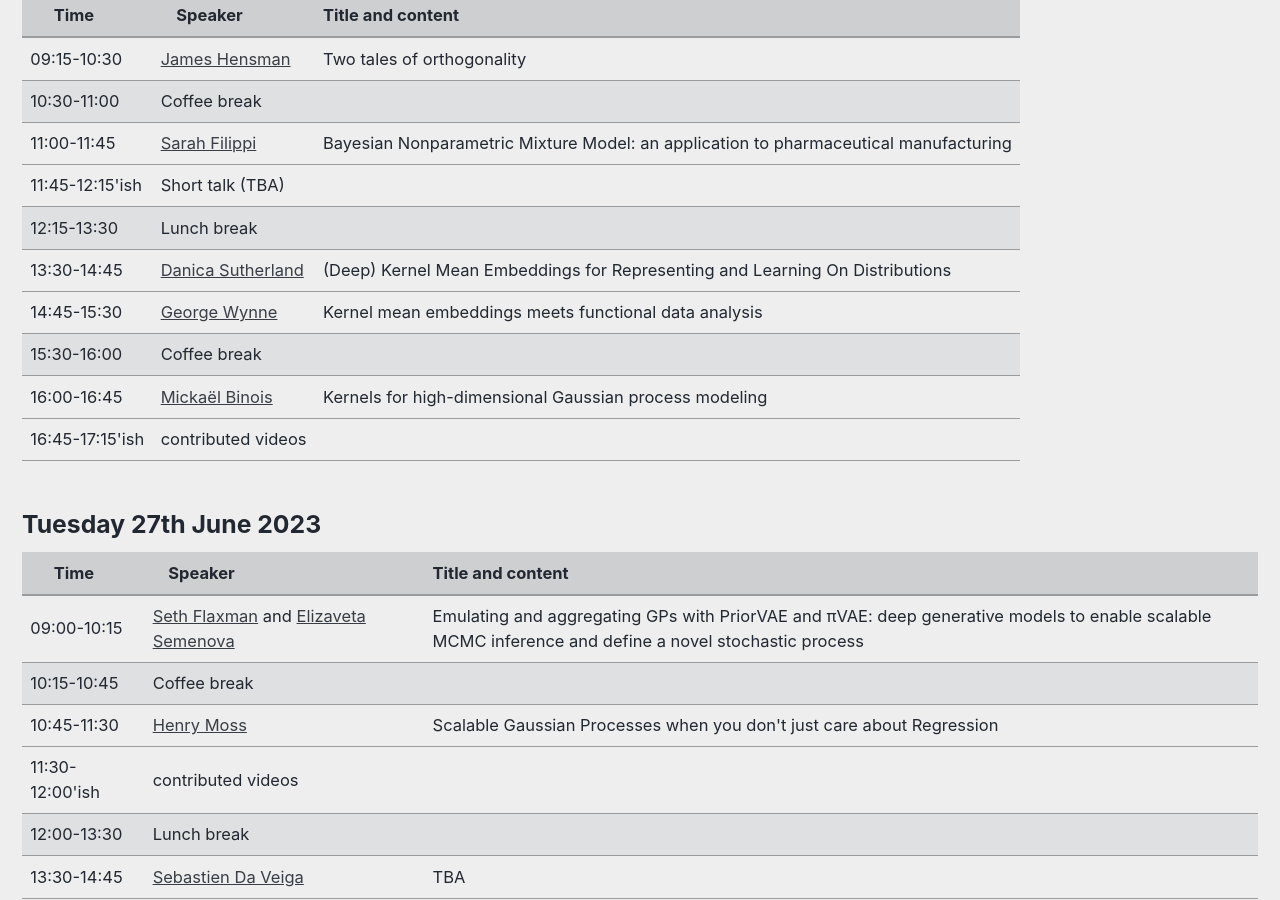
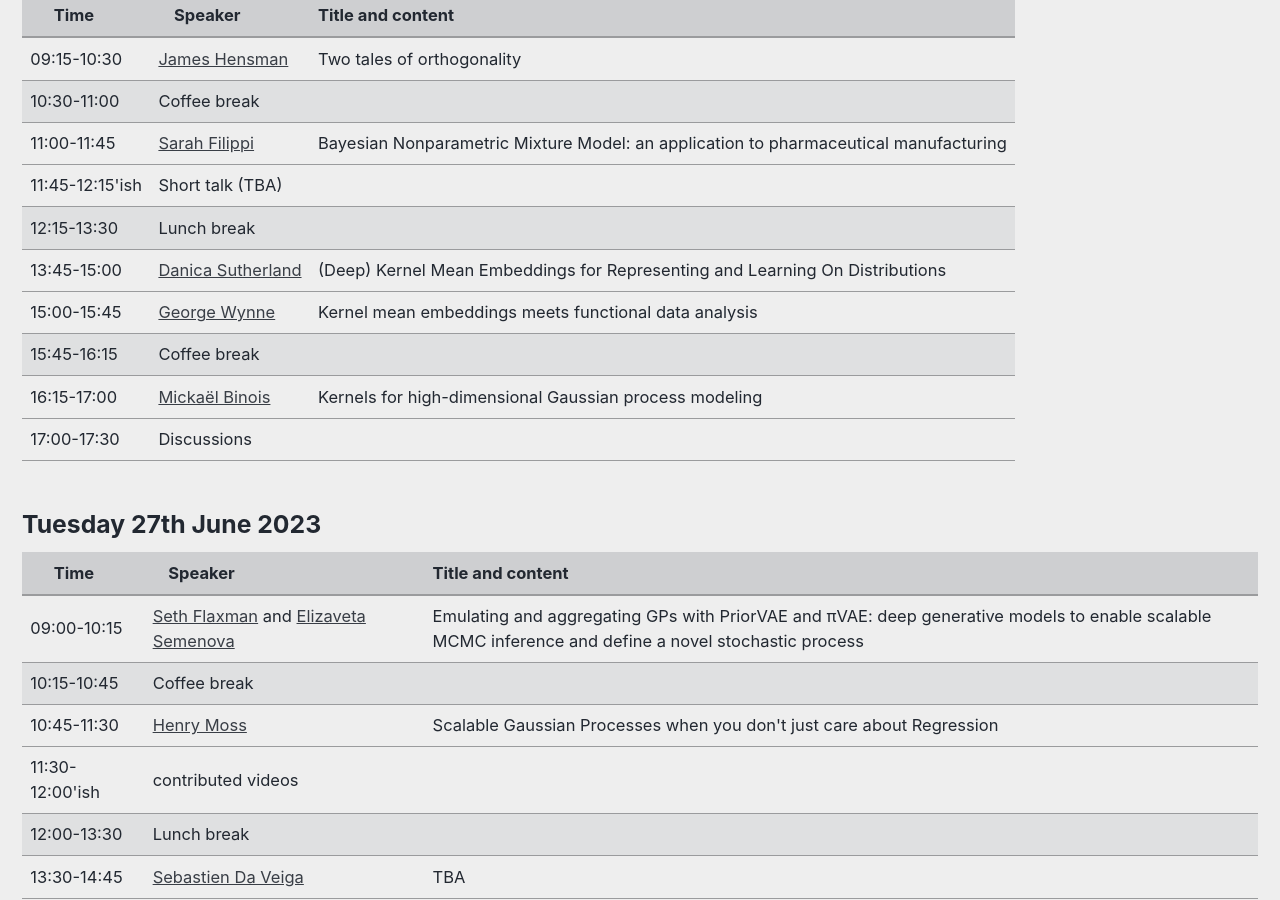
Before and after one commit to LIKE23-Bern/LIKE23-Bern.github.io, a Jekyll site: the page built from _pages/program.md, in a window 1280 px wide and 900 px high, scrolled down 652 px. Built offline with Jekyll 4.4.1, drawn with Linux system fonts in a browser that asks for light colours; cached includes are drawn as plain includes.

Commit message:
Update program.md

```diff
--- a/_pages/program.md
+++ b/_pages/program.md
@@ -84,7 +84,7 @@ header:
 		</td>
 	</tr>
     <tr>
-		<td> 13:30-14:45 </td>
+		<td> 13:45-15:00 </td>
 		<td>
 		    <a href="https://djsutherland.ml/" target="_blank">Danica Sutherland</a>
 		</td>
@@ -93,7 +93,7 @@ header:
 	    </td>
 	</tr>
     <tr>
-		<td> 14:45-15:30 </td>
+		<td> 15:00-15:45 </td>
 		<td>
 		    <a href="https://georgewynne.github.io/" target="_blank"> George Wynne</a>
 		</td>
@@ -102,7 +102,7 @@ header:
 	    </td>
 	</tr>
   <tr class="coffee-break">
-		<td> 15:30-16:00  </td>
+		<td> 15:45-16:15  </td>
 		<td>
 		    Coffee break
 		</td>
@@ -110,7 +110,7 @@ header:
 		</td>
 	</tr>
     <tr>
-		<td> 16:00-16:45 </td>
+		<td> 16:15-17:00 </td>
 		<td>
 		    <a href="https://sites.google.com/site/mickaelbinoishomepage/" target="_blank">Mickaël Binois</a>
 		</td>
@@ -118,9 +118,9 @@ header:
 	    </td>
 	</tr>
     <tr>
-		<td> 16:45-17:15'ish </td>
+		<td> 17:00-17:30 </td>
 		<td>
-		    contributed videos
+		    Discussions
 		</td>
 		<td>
 	    </td>
```
